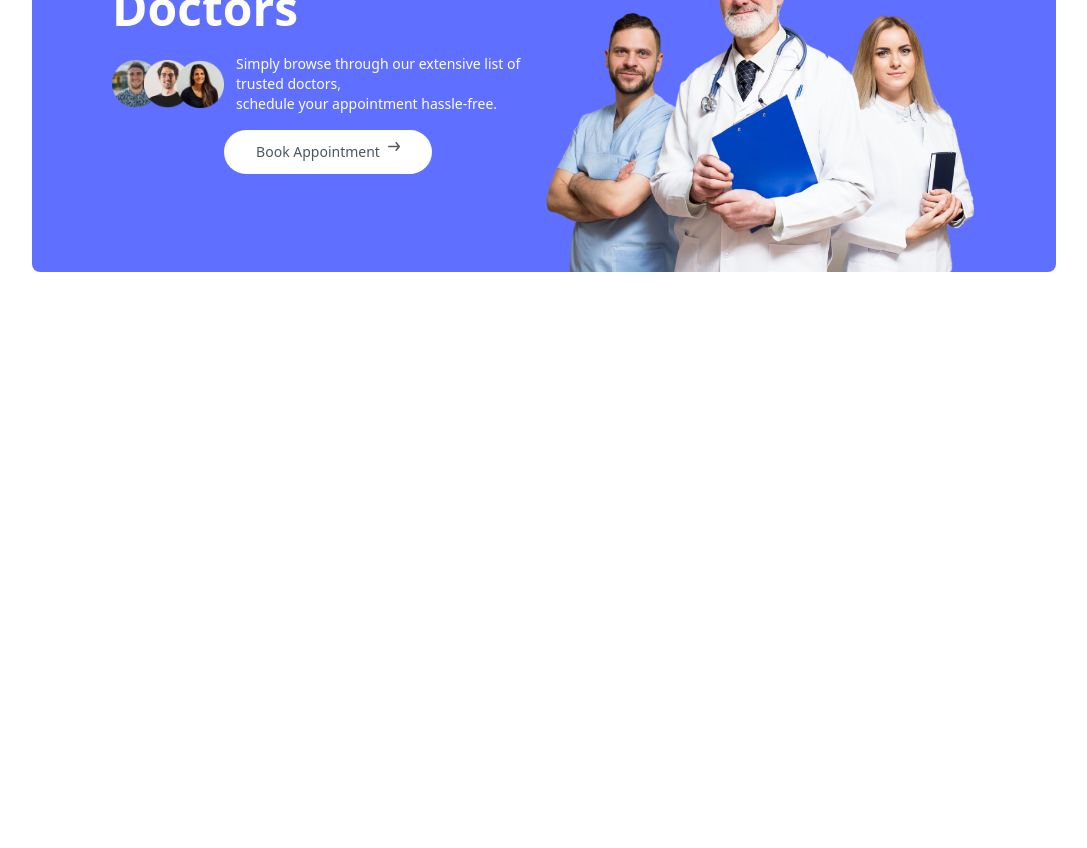
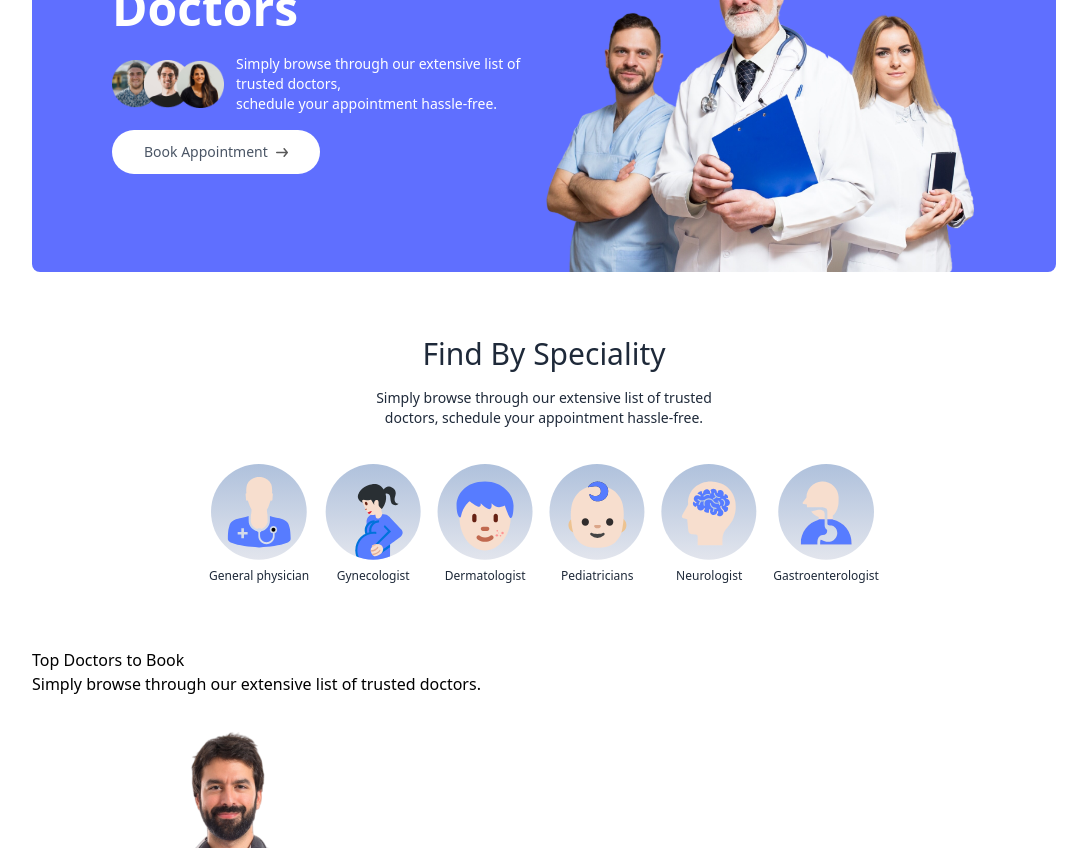
Before and after one commit to vinay8962/dr_appointment_booking_frontend, a React (Vite) app: page / in a window 1280 px wide. Shown: the part 420-1268 px from the top of the page, without its empty margins (96-1183 px from the left). Before the commit the page ends 800 px from the top, so only its background shows below. Built offline with nearby package versions, Linux system fonts and the light colour scheme.

Commit message:
top doctor section

```diff
--- a/src/components/Header.jsx
+++ b/src/components/Header.jsx
@@ -16,12 +16,14 @@
             schedule your appointment hassle-free.
           </p>
         </div>
-        <a
-          href=""
-          className="flex items-start gap-2 bg-white px-8 py-3 rounded-full text-gray-600 text-sm m-auto hover:scale-105 transition-all duration-300"
-        >
-          Book Appointment <img src={assets.arrow_icon} className="w-3" />
-        </a>
+        <div className="flex">
+          <a
+            href=""
+            className="flex items-center gap-2 bg-white px-8 py-3 rounded-full text-gray-600 text-sm m-auto hover:scale-105 transition-all duration-300"
+          >
+            Book Appointment <img src={assets.arrow_icon} className="w-3" />
+          </a>
+        </div>
       </div>
       <div className="md:w-1/2 relative">
         <img
--- /dev/null
+++ b/src/components/SpecialityMenu.jsx
@@ -0,0 +1,32 @@
+import React from "react";
+import { specialityData } from "../assets/assets_frontend/assets";
+import { Link } from "react-router-dom";
+
+const SpecialityMenu = () => {
+  return (
+    <div className="flex flex-col items-center gap-4 py-16 text-gray-800">
+      <h1 className="text-3xl font-medium">Find By Speciality</h1>
+
+      <p className="sm:w-1/3 text-center text-sm">
+        Simply browse through our extensive list of trusted doctors, schedule
+        your appointment hassle-free.
+      </p>
+
+      <div className="flex sm:justify-center gap-4 pt-5 w-full overflow-scroll">
+        {specialityData.map((item, index) => (
+          <Link
+            key={index}
+            onClick={() => scrollTo(0, 0)}
+            to={`/doctors/${item.speciality}`}
+            className="flex flex-col items-center text-xs cursor-pointer flex-shrink-0 hover:translate-y-[-10px] transition-all duration-500"
+          >
+            <img src={item.image} className="w-16 sm:w-24 mb-2" />
+            <p>{item.speciality}</p>
+          </Link>
+        ))}
+      </div>
+    </div>
+  );
+};
+
+export default SpecialityMenu;
--- /dev/null
+++ b/src/components/TopDoctors.jsx
@@ -0,0 +1,29 @@
+import React from "react";
+import { doctors } from "../assets/assets_frontend/assets";
+
+const TopDoctors = () => {
+  return (
+    <div>
+      <h1>Top Doctors to Book</h1>
+      <p>Simply browse through our extensive list of trusted doctors.</p>
+      <div>
+        {doctors.slice(0, 10).map((doctor, index) => (
+          <div key={index}>
+            <img src={doctor.image} alt="" />
+            <div>
+              <div>
+                <p></p>
+                <p>Available</p>
+              </div>
+              <p>{doctor.name}</p>
+              <p>{doctor.speciality}</p>
+            </div>
+          </div>
+        ))}
+        <button>More</button>
+      </div>
+    </div>
+  );
+};
+
+export default TopDoctors;
--- a/src/index.css
+++ b/src/index.css
@@ -5,3 +5,7 @@
 
     --color-primary: #5f6fff;
 }
+
+::-webkit-scrollbar {
+    @apply hidden
+}
--- a/src/pages/Home.jsx
+++ b/src/pages/Home.jsx
@@ -1,10 +1,14 @@
 import React from "react";
 import Header from "../components/Header";
+import SpecialityMenu from "../components/SpecialityMenu";
+import TopDoctors from "../components/TopDoctors";
 
 const Home = () => {
   return (
     <div>
       <Header />
+      <SpecialityMenu />
+      <TopDoctors />
     </div>
   );
 };
```
